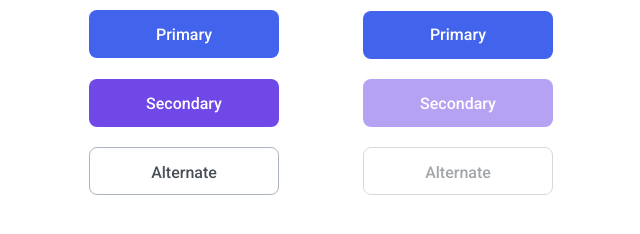
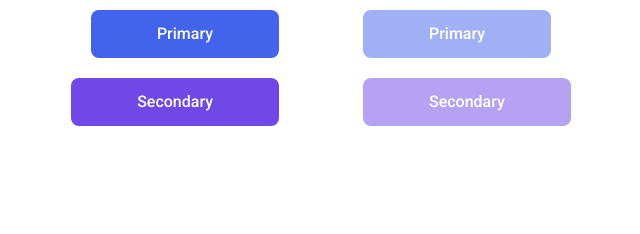
Before and after one commit to js-tasks-ru/htmlcss-20210513_liza8, a website: page 03-lection1/01-button/index.html in a window 1280 px wide. Shown: the whole page, without its empty margins (319-959 px from the left). Drawn offline with Linux system fonts and the light colour scheme.

Commit message:
fix button

```diff
--- a/03-lection1/01-button/button.css
+++ b/03-lection1/01-button/button.css
@@ -1,21 +1,3 @@
-.block-button > .button{
-    margin:10px 40px;
-}
-
-.button{
-    display: inline-block;
-    min-width: 190px;
-    width:auto;
-    height:48px;
-    border-radius: 8px;
-    font-weight: 500;
-    font-size: 16px;
-    line-height: 48px;
-    color:var(--white);
-    cursor: pointer;
-    border:none;
-}
-
 .button--primary{
     background: var(--primary);
     transition: opacity 500ms ease-in-out, background 500ms ease-in-out;
--- a/03-lection1/01-button/index.html
+++ b/03-lection1/01-button/index.html
@@ -5,14 +5,40 @@
         <link rel="stylesheet" href="../../assets/css/main.css">
         <link rel="stylesheet" href="./button.css">
     </head>
+
+    <style>
+        .block-button{
+            display: block;
+            position: relative;
+            width:100%;
+            text-align: center;
+        }
+
+        .block-button > .button{
+            margin:10px 40px;
+        }
+
+        .button{
+            display: inline-block;
+            width:auto;
+            height:48px;
+            border-radius: 8px;
+            padding: 15px 66px;
+            font-weight: 500;
+            font-size: 16px;
+            line-height: 1;
+            color:var(--white);
+            cursor: pointer;
+            border:none;
+        }
+    </style>
+
     <body>
 
     <div class="block-button">
         <button class="button button--primary">Primary</button>
 
-        <div class="button button--primary" disabled>
-            Primary
-        </div>
+        <button class="button button--primary" disabled>Primary</button>
     </div>
 
     <div class="block-button">
--- a/assets/css/main.css
+++ b/assets/css/main.css
@@ -41,14 +41,3 @@ main{
     width:100vw;
     height:100vh;
 }
-.block-button{
-    display: block;
-    position: relative;
-    width:100%;
-    text-align: center;
-}
-.block-accordion{
-    padding:10px 0;
-    max-width: 800px;
-    margin:0 auto;
-}
```
Also changed, not shown: 03-lection1/02-accordion/index.html (+9 -0 lines).
